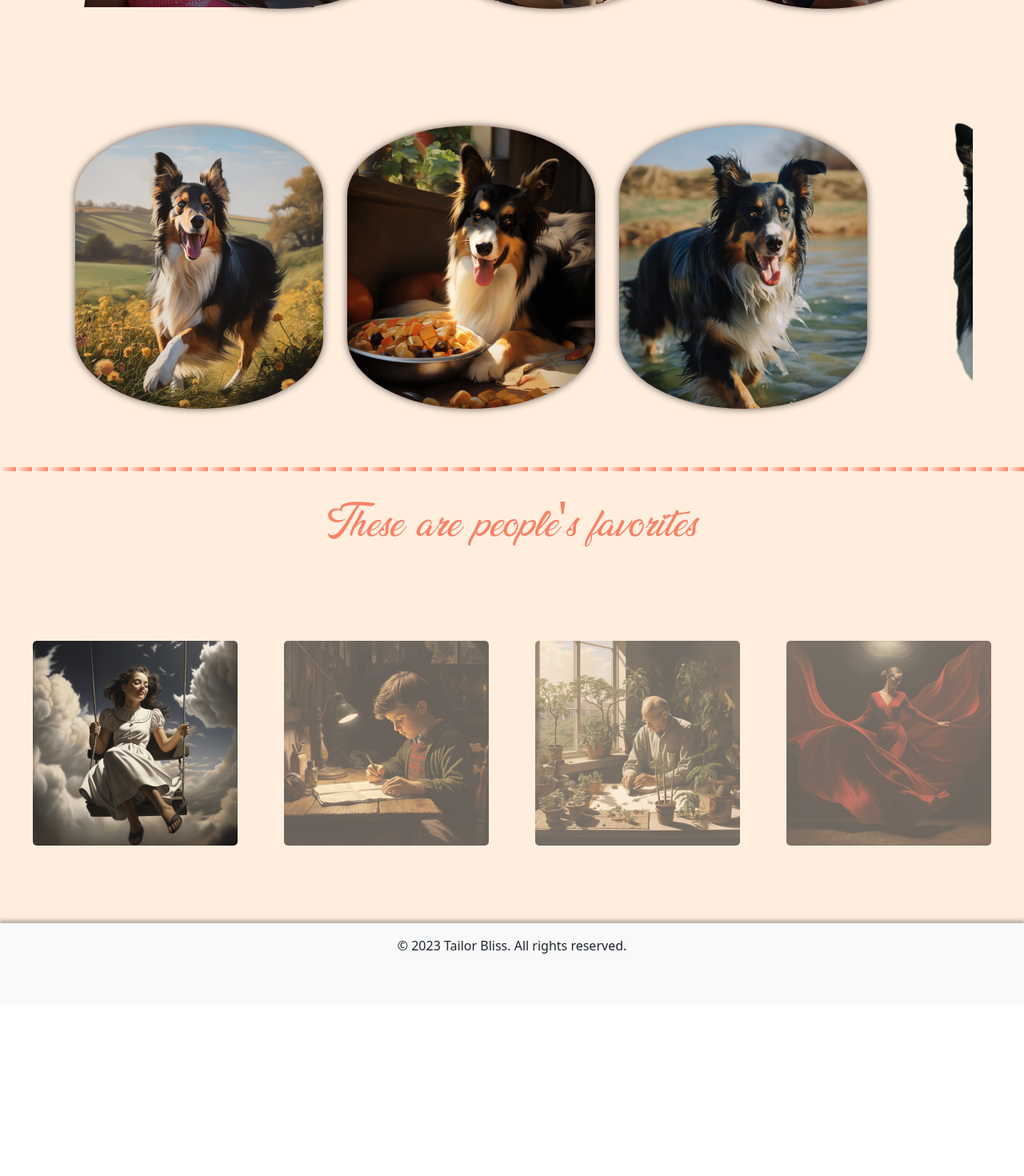
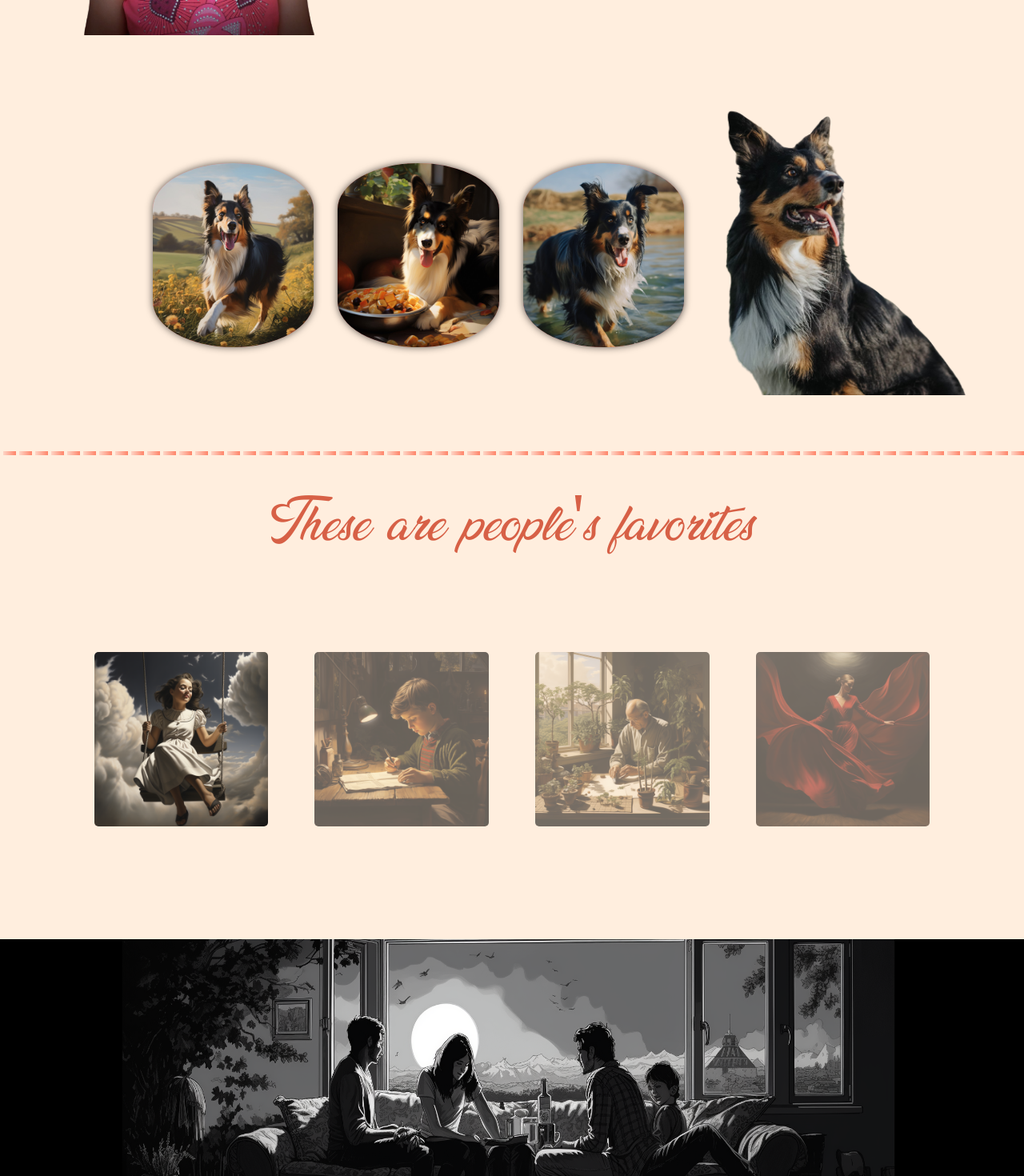
Before and after one commit to BossXiang/KickStart-Frontend, a React (Create React App) app: page / in a window 1280 px wide. Shown: the part 1060-2530 px from the top of the page at 80% size. Before the commit the page ends 2314 px from the top, so only its background shows below. Built offline with nearby package versions, Linux system fonts and the light colour scheme; a web font is replaced by a local one.

Commit message:
bottom pic

```diff
--- a/src/pages/Home.jsx
+++ b/src/pages/Home.jsx
@@ -90,6 +90,9 @@ const Home = () => {
         <div className="trendingContainer">
           <Slider images={images} />
         </div>
+        <div className="bottomPic">
+          <img src="assets/img/bottom.png" alt="bottom" />
+        </div>
       </div>
       <Footer />
     </div>
--- a/src/styles/Home.scss
+++ b/src/styles/Home.scss
@@ -38,18 +38,19 @@
       height: 100px;
       font-family: 'Lucy';
       text-align: center;
-      font-size: 65px;
+      font-size: 85px;
       line-height: 100px;
       animation: blink 5s infinite;
       color: #fa8f61;
+      margin: 20px 0;
     }
     @keyframes blink {
       0%,
       100% {
-        color: #fa8f61;
+        color: #c56238;
       }
       50% {
-        color: #f47969;
+        color: #e05f4d;
       }
     }
     .trendingContainer {
@@ -62,7 +63,7 @@
     .workContainer {
       display: flex;
       flex-direction: column;
-      gap: 100px;
+      gap: 60px;
       margin-bottom: 50px;
       .work {
         width: 90%;
@@ -74,6 +75,8 @@
           width: 390px;
           height: 390px;
           position: relative;
+          display: flex;
+          justify-content: center;
         }
         .pic img {
           width: 390px;
@@ -84,28 +87,27 @@
           left: 0;
         }
         .paint {
-          width: 310px;
+          flex: 0 0 25%;
           background-color: #f88888;
           animation: import 1s ease-in-out alternate;
           position: relative;
           border-radius: 50% / 25%;
           overflow: hidden;
-          margin-right: 30px;
+          margin:0 15px;
           box-shadow: 0 0 10px rgba(0, 0, 0, 0.646);
         }
 
         .paint img {
-          width: 310px;
+          max-width: 100%;
+          height: auto;
           box-shadow: 0 0 10px rgba(0, 0, 0, 0.3);
 
         }
         .paintGroup {
           display: flex;
-          height: 400px;
+          flex: 0 0 70%;
+          height: 350px;
           align-items: center;
-          max-width: 1100px;
-          margin-left: 60px;
-          justify-content: center;
         }
       }
       .work:last-child {
@@ -121,13 +123,8 @@
           position: relative;
           overflow: hidden;
         }
-        .paint{
-          margin-right: 0;
-          margin-left: 30px;
-        }
-        .paintGroup {
-          margin-left: 0;
-          margin-right: 70px;
+        .paintGroup{
+          justify-content: flex-end;
         }
       }
     }
@@ -135,7 +132,7 @@
     .trendingContainer::after {
       content: '';
       position: absolute;
-      margin-top: -120px;
+      margin-top: -160px;
       left: 0;
       width: 100%;
       height: 5px;
@@ -146,6 +143,16 @@
         #fdbaac78 4px,
         #ff7053d6 20px
       );
+    }
+    .bottomPic{
+      width: 100%;
+      height: 300px;
+      overflow: hidden;
+      margin-bottom: 4px;
+    }
+    .bottomPic img{
+      width: 100%;
+      height: 300px;
     }
     .subscriptionContainer {
       width: 100%;
--- a/src/styles/Slider.scss
+++ b/src/styles/Slider.scss
@@ -3,11 +3,11 @@
   overflow: hidden;
   justify-content: center;
   align-items: center;
-  height: 450px;
+  height: 400px;
 }
 
 .image-item {
-  flex: 0 0 20%;
+  flex: 0 0 17%;
   margin: 0 29px;
   transition: transform 0.6s ease-in-out, opacity 0.6s ease-in-out;
   transform-origin: center center;
```
Also changed, not shown: public/assets/img/bottom.png (added).
